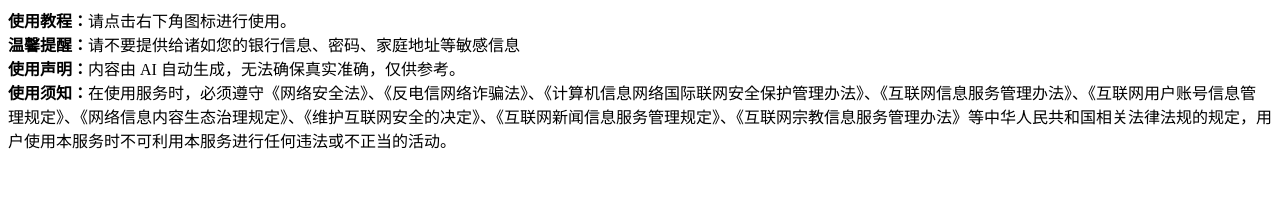
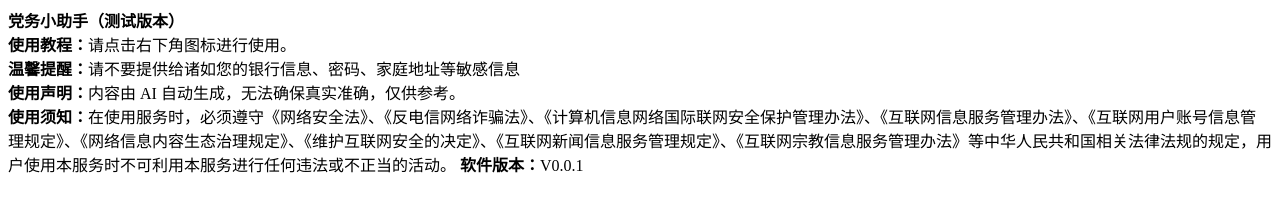
Before and after one commit to xiaowen2019/dwxzs, a plain HTML site: page index.html in a window 1280 px wide. Drawn offline with Linux system fonts and the light colour scheme; a script that the page names is missing.

Commit message:
Update index.html

```diff
--- a/index.html
+++ b/index.html
@@ -6,11 +6,13 @@
        <meta charset="UTF-8">
 </head>
 <body>
+<b>党务小助手（测试版本）</b><br>
 <b>使用教程：</b>请点击右下角图标进行使用。<br>
 <b>温馨提醒：</b>请不要提供给诸如您的银行信息、密码、家庭地址等敏感信息<br>
 <b>使用声明：</b>内容由 AI 自动生成，无法确保真实准确，仅供参考。<br>
 <b>使用须知：</b>在使用服务时，必须遵守《网络安全法》、《反电信网络诈骗法》、《计算机信息网络国际联网安全保护管理办法》、《互联网信息服务管理办法》、《互联网用户账号信息管理规定》、《网络信息内容生态治理规定》、《维护互联网安全的决定》、《互联网新闻信息服务管理规定》、《互联网宗教信息服务管理办法》等中华人民共和国相关法律法规的规定，用户使用本服务时不可利用本服务进行任何违法或不正当的活动。
-      <script src="https://lf-cdn.coze.cn/obj/unpkg/flow-platform/chat-app-sdk/0.1.0-beta.6/libs/cn/index.js"></script>
+<b>软件版本：</b>V0.0.1<br>
+       <script src="https://lf-cdn.coze.cn/obj/unpkg/flow-platform/chat-app-sdk/0.1.0-beta.6/libs/cn/index.js"></script>
       <script>
           new CozeWebSDK.WebChatClient({
             config: {
```
